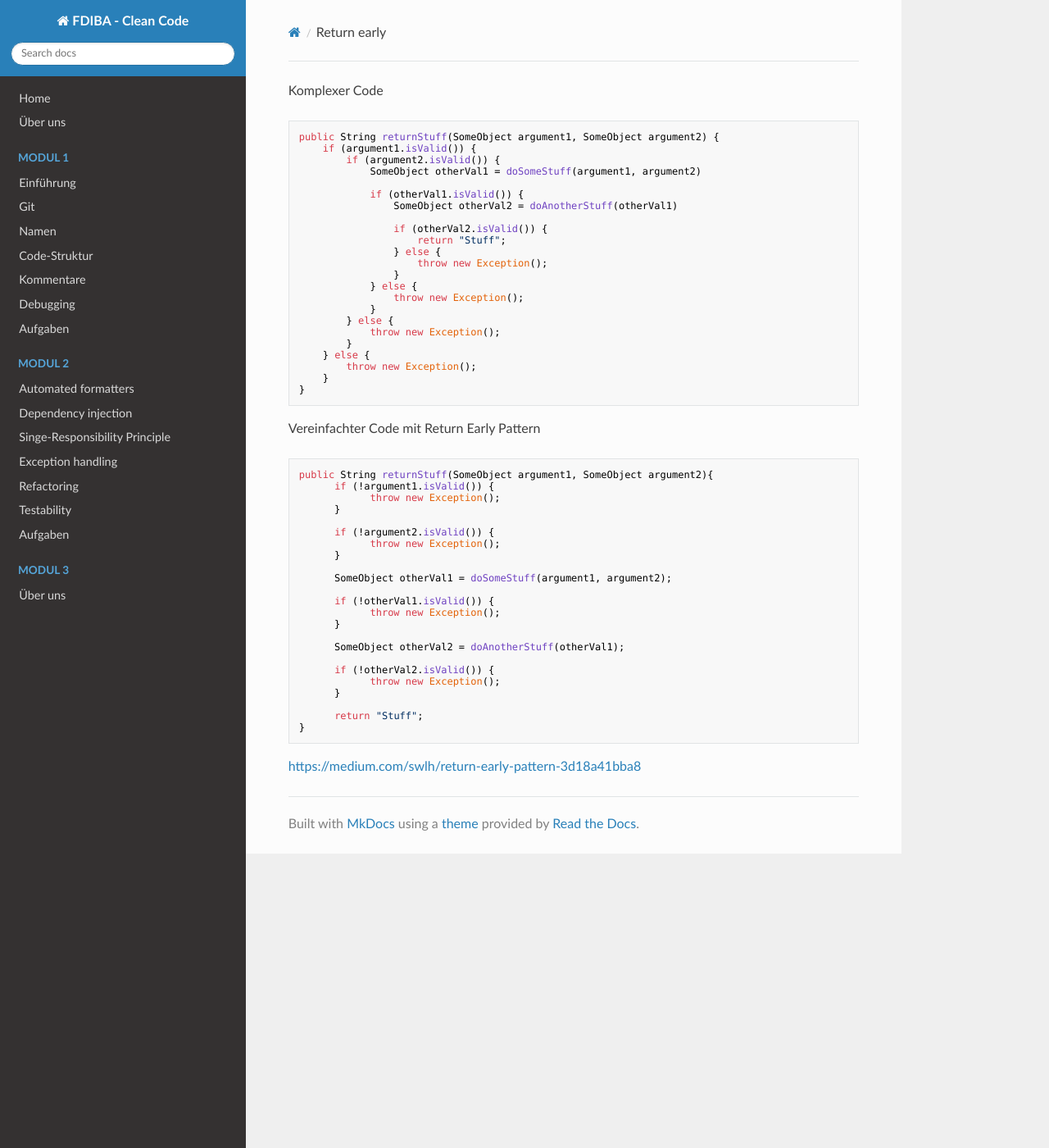
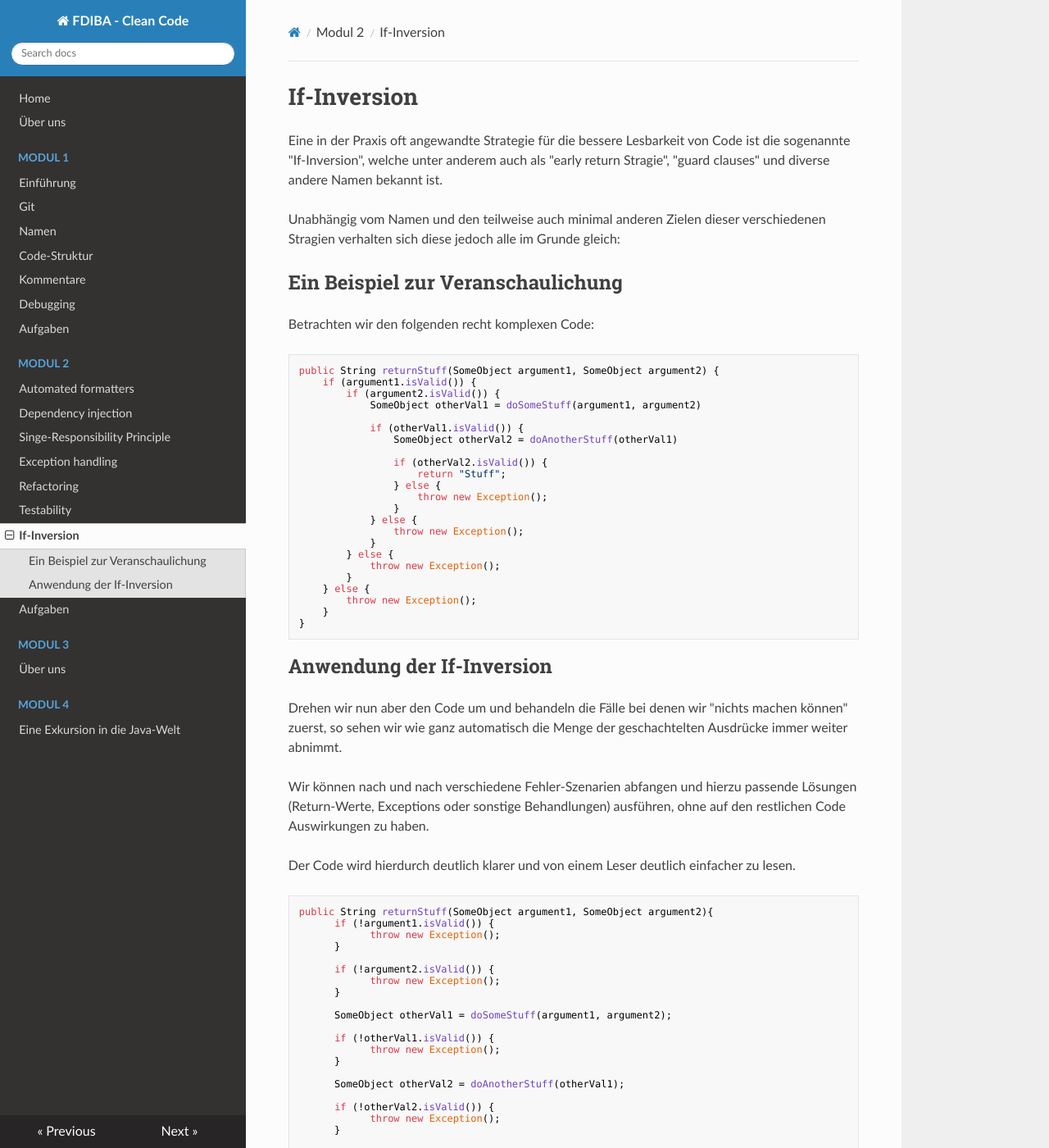
Before and after one commit to fdiba-clean-code/fdiba-clean-code.github.io, an MkDocs documentation site: the page built from docs/module-2/if-inversion.md, in a window 1280 px wide and 1400 px high. Shown: the whole window at 82% size. Built offline with MkDocs 1.6.1, drawn with Linux system fonts in a browser that asks for light colours; nearby versions of some CDN libraries.

Commit message:
Added if inversion to m2

````diff
--- a/docs/module-1/return-early.md
+++ b/docs/module-2/if-inversion.md
@@ -1,4 +1,12 @@
-Komplexer Code
+# If-Inversion
+Eine in der Praxis oft angewandte Strategie für die bessere Lesbarkeit von Code ist die sogenannte "If-Inversion", welche unter anderem auch als "early return Stragie", "guard clauses" und diverse andere Namen bekannt ist.
+
+Unabhängig vom Namen und den teilweise auch minimal anderen Zielen dieser verschiedenen Stragien verhalten sich diese jedoch alle im Grunde gleich:
+
+## Ein Beispiel zur Veranschaulichung
+
+Betrachten wir den folgenden recht komplexen Code:
+
 ```
 public String returnStuff(SomeObject argument1, SomeObject argument2) {
 	if (argument1.isValid()) {
@@ -25,7 +33,13 @@ public String returnStuff(SomeObject argument1, SomeObject argument2) {
 }
 ```
 
-Vereinfachter Code mit Return Early Pattern
+## Anwendung der If-Inversion
+Drehen wir nun aber den Code um und behandeln die Fälle bei denen wir "nichts machen können" zuerst, so sehen wir wie ganz automatisch die Menge der geschachtelten Ausdrücke immer weiter abnimmt.
+
+Wir können nach und nach verschiedene Fehler-Szenarien abfangen und hierzu passende Lösungen (Return-Werte, Exceptions oder sonstige Behandlungen) ausführen, ohne auf den restlichen Code Auswirkungen zu haben.
+
+Der Code wird hierdurch deutlich klarer und von einem Leser deutlich einfacher zu lesen.
+
 ```
 public String returnStuff(SomeObject argument1, SomeObject argument2){
       if (!argument1.isValid()) {
--- /dev/null
+++ b/docs/module-4/introduction.md
@@ -0,0 +1,2 @@
+# Eine Exkursion in die Java-Welt
+Coming soon :)
--- a/mkdocs.yml
+++ b/mkdocs.yml
@@ -18,6 +18,9 @@ nav:
           - module-2/exception-handling.md
           - module-2/refactoring.md
           - module-2/testability.md
+          - module-2/if-inversion.md
           - "Aufgaben": "module-2/exercise.md"
     - "Modul 3":
           - "Soon...": "about.md"
+    - "Modul 4":
+          - module-4/introduction.md
````
Also changed, not shown: docs/module-1/structure.md (+1 -3 lines), docs/module-2/exercise.md (added, +30 -0 lines), docs/module-2/solutions.md (added, +20 -0 lines).
